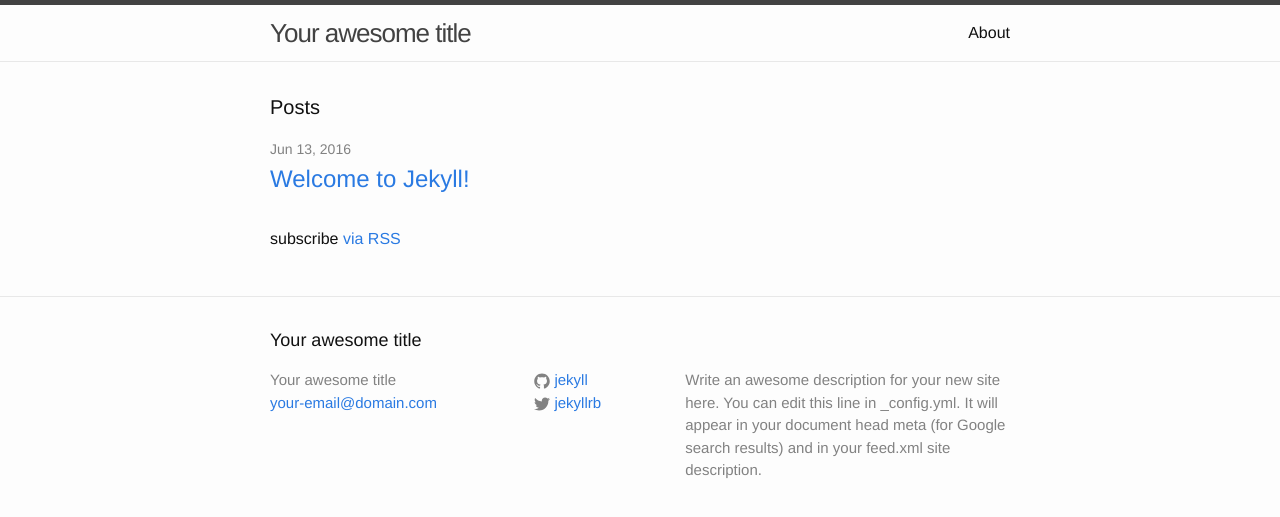
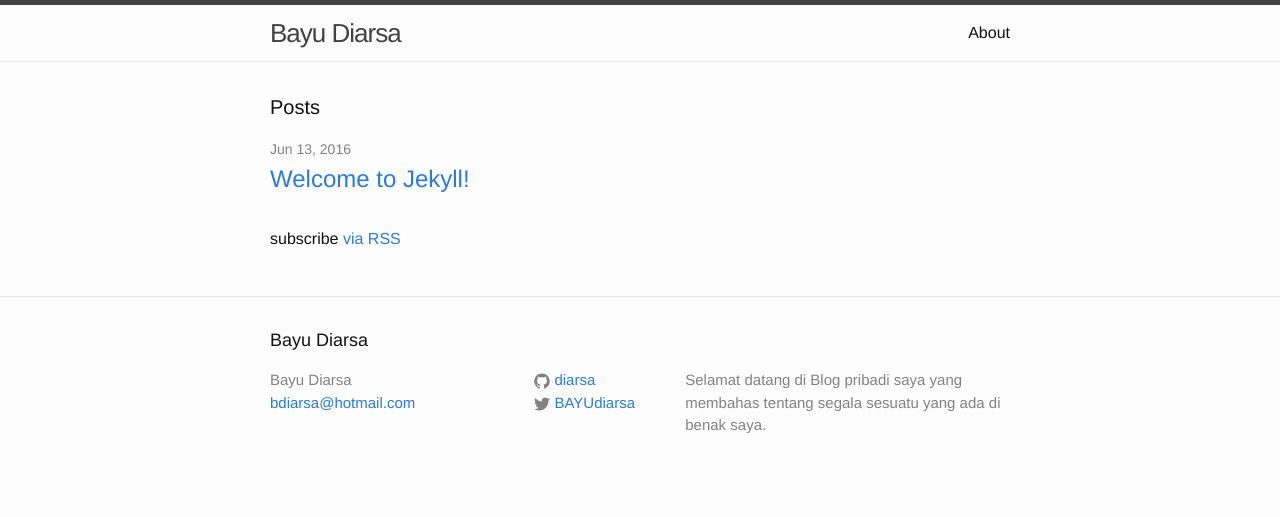
Before and after one commit to diarsa/bdiarsa.github.io, a Jekyll site: the page built from index.html, in a window 1280 px wide. Shown: the top 517 px of the page. Built offline with Jekyll 4.4.1, drawn with Linux system fonts in a browser that asks for light colours.

Commit message:
ubah deskripsi

```diff
--- a/_config.yml
+++ b/_config.yml
@@ -6,16 +6,14 @@
 # 'jekyll serve'. If you change this file, please restart the server process.
 
 # Site settings
-title: Your awesome title
-email: your-email@domain.com
+title: Bayu Diarsa
+email: bdiarsa@hotmail.com
 description: > # this means to ignore newlines until "baseurl:"
-  Write an awesome description for your new site here. You can edit this
-  line in _config.yml. It will appear in your document head meta (for
-  Google search results) and in your feed.xml site description.
+  Selamat datang di Blog pribadi saya yang membahas tentang segala sesuatu yang ada di benak saya.
 baseurl: "" # the subpath of your site, e.g. /blog
 url: "http://yourdomain.com" # the base hostname & protocol for your site
-twitter_username: jekyllrb
-github_username:  jekyll
+twitter_username: BAYUdiarsa
+github_username:  diarsa
 
 # Build settings
 markdown: kramdown
```
